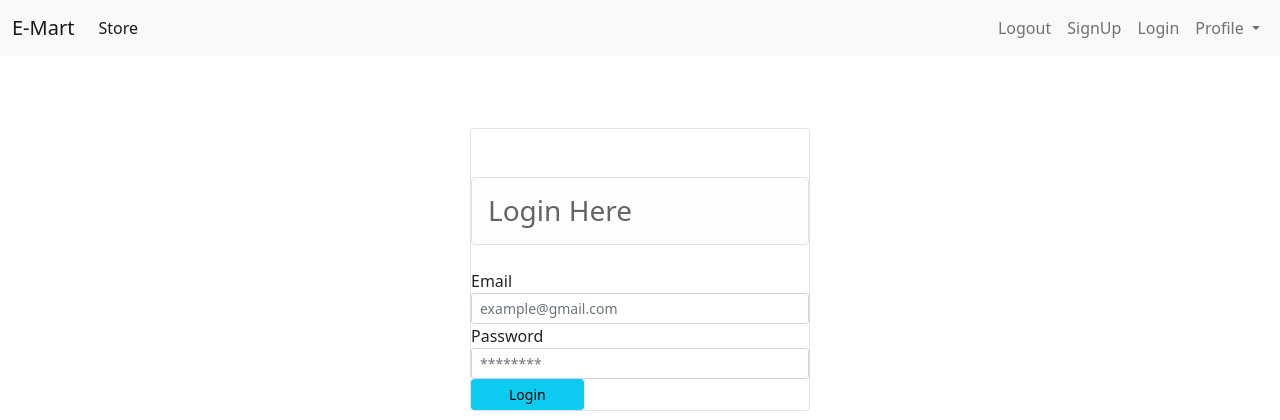
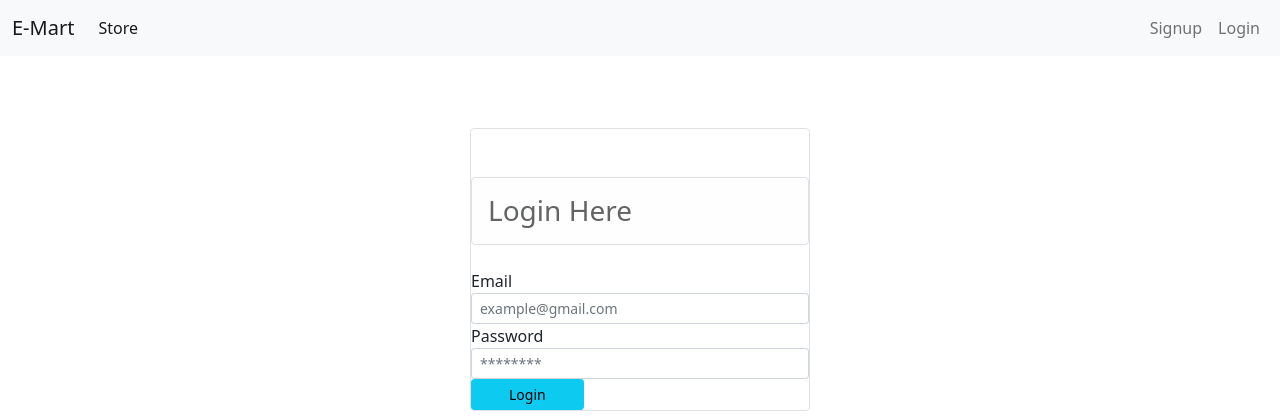
Before and after one commit to ahmedishraq/E-Mart-Django-application, a Django app: page /login in a window 1280 px wide. Shown: the top 420 px of the page. Run offline with Django 3.2, Linux system fonts and the light colour scheme.

Commit message:
Navbar update for customer login/logout

```diff
--- a/store/templates/base.html
+++ b/store/templates/base.html
@@ -27,16 +27,26 @@
                 </ul>
 
                 <ul class="navbar-nav dflex">
+                    {% if request.session.customer %}
                         <li class="nav-item">
-                        <a class="nav-link" aria-current="page" href="#">Logout</a>
+                            <a class="nav-link" aria-current="page" href="/cart">Cart</a>
                         </li>
                         <li class="nav-item">
-                        <a class="nav-link" aria-current="page" href="/signup">SignUp</a>
+                            <a class="nav-link" aria-current="page" href="/orders">Orders</a>
+                        </li>
+                        <li class="nav-item">
+                            <a class="nav-link" aria-current="page" href="/logout">Logout</a>
+                        </li>
+                    {% else %}
+                        <li class="nav-item">
+                            <a class="nav-link" aria-current="page" href="/signup">Signup</a>
                         </li>
                         <li class="nav-item">
                             <a class="nav-link" aria-current="page" href="/login">Login</a>
                         </li>
-                    <li class="nav-item dropdown">
+                    {% endif %}
+
+                    <!-- <li class="nav-item dropdown">
                         <a class="nav-link dropdown-toggle" href="#" id="navbarDropdown" role="button" data-bs-toggle="dropdown" aria-expanded="false">
                             Profile
                         </a>
@@ -46,7 +56,7 @@
                             <li><hr class="dropdown-divider"></li>
                             <li><a class="dropdown-item" href="#">Something else here</a></li>
                         </ul>
-                    </li>
+                    </li> -->
                 </ul>
             </div>
         </div>
--- a/store/views/login.py
+++ b/store/views/login.py
@@ -19,8 +19,7 @@ class Login(View):
             flag = check_password(password, customer.password)
             if flag:
                 #Saving a customer for session
-                request.session['customer_id'] = customer.id
-                request.session['customer_email'] = customer.email
+                request.session['customer'] = customer.id
                 #redirect to next page
                 return redirect('homepage')
             else:
```
Also changed, not shown: db.sqlite3. Lines whose indentation alone changed are shown as unchanged.
